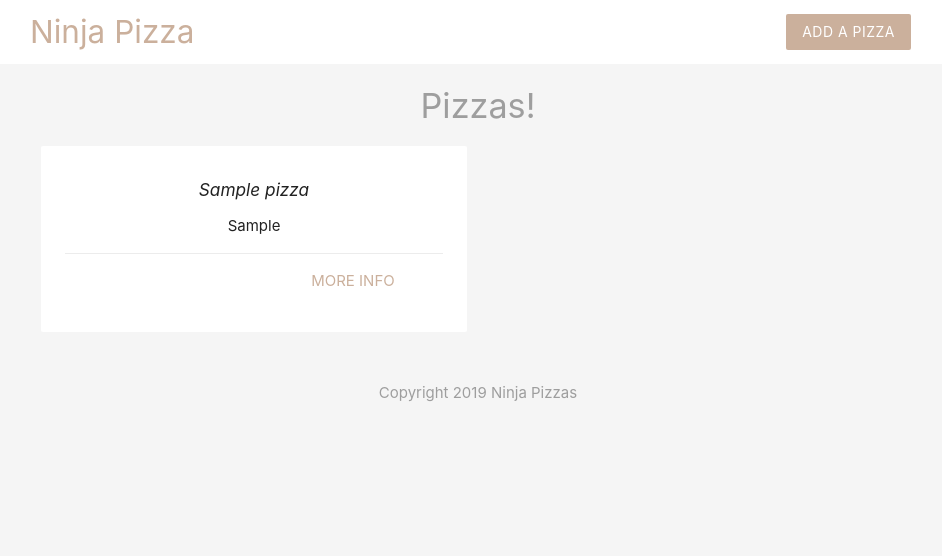
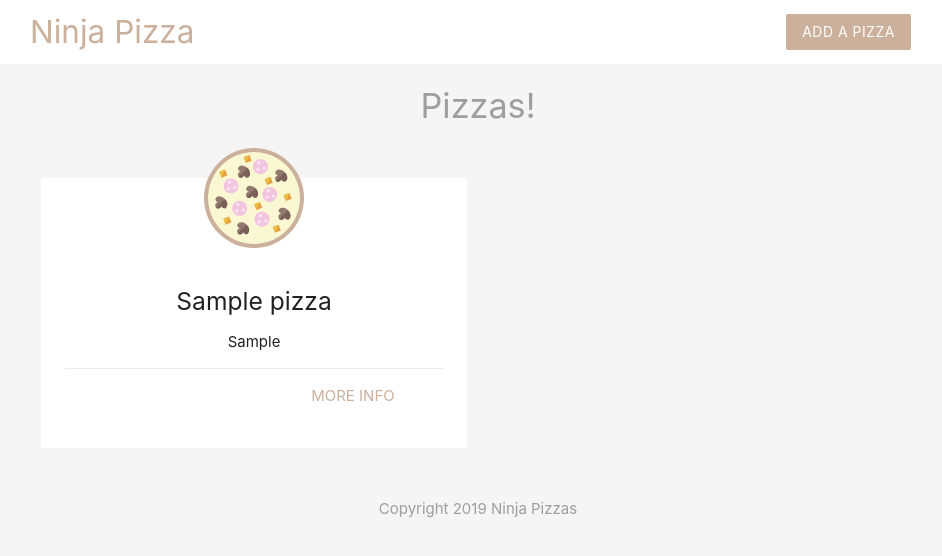
Before and after one commit to aliviarcarruth-zz/PizzaMySQL, a PHP site: page /index.php in a window 1280 px wide. Shown: the top 556 px of the page, without its empty margins (162-1104 px from the left). Run offline with PHP 8.4, Linux system fonts and the light colour scheme; tables that the repository leaves empty or names only in its code hold one stand-in row (values such as "Sample post"); a stand-in replaces the project's code that opens the database connection.

Commit message:
finishing touches and add image

```diff
--- a/details.php
+++ b/details.php
@@ -46,7 +46,7 @@ if(isset($_GET['id'])){
 
 <?php include('templates/header.php'); ?>
 
-<div class="container center">
+<div class="container center grey-text">
     <?php if($pizza): ?>
 
     <h4><?php echo htmlspecialchars($pizza['title']);?></h4>
--- a/index.php
+++ b/index.php
@@ -38,8 +38,9 @@ include('templates/header.php');
 
     <div class="col s6 md3">
         <div class="card z-depth-0">
+            <img src="imgs/pizza.svg" class="pizza">
             <div class="card-content center">
-                <h6 id="title"><?php echo htmlspecialchars($pizza['title']);?></h6>
+                <h5><?php echo htmlspecialchars($pizza['title']);?></h5>
                 <ul>
                     <?php foreach (explode(',', $pizza['ingredients']) as $ing): ?>
                         <li><?php echo htmlspecialchars($ing); ?></li>
--- a/templates/header.php
+++ b/templates/header.php
@@ -19,8 +19,12 @@
             padding: 20px;
         }
 
-        #title {
-          font-style: italic;
+        .pizza{
+            width: 100px;
+            margin: 40px auto -30px;
+            display: block;
+            position: relative;
+            top: -30px;
         }
     </style>
 
```
Also changed, not shown: imgs/pizza.svg (added).
